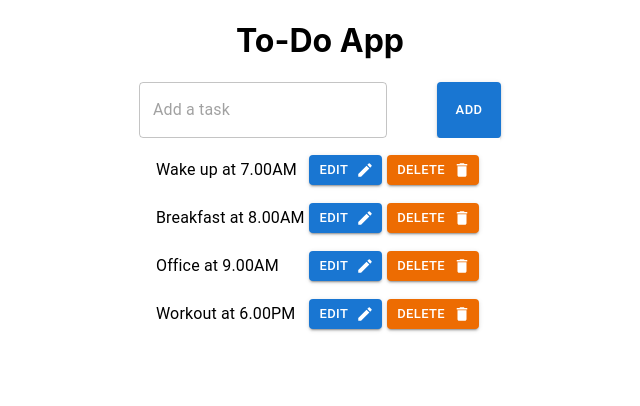
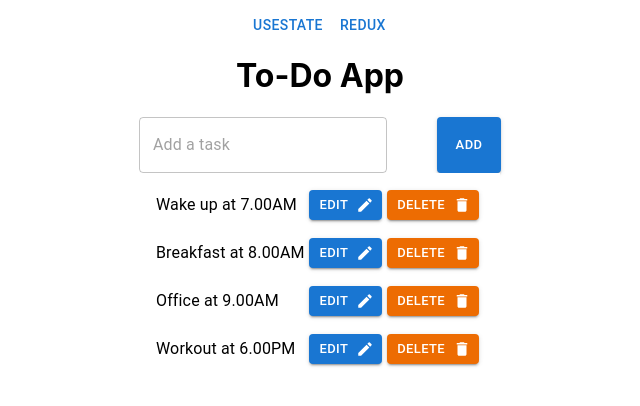
Before and after one commit to sp2728/test-app, a React (Create React App) app: page / in a window 1280 px wide. Shown: the top 406 px of the page, without its empty margins (320-960 px from the left). Built offline with nearby package versions, Linux system fonts and the light colour scheme.

Commit message:
added buttons for usestate and redux

```diff
--- a/src/App.js
+++ b/src/App.js
@@ -1,10 +1,26 @@
+import { Button } from "@mui/material";
 import "./App.css";
 import Todo from "./todo";
+import React from "react";
 
 function App() {
   return (
     <div>
-      <h1 style={{ textAlign: "center" }}> To-Do App</h1>
+      <div
+        style={{
+          display: "grid",
+          gridTemplateRows: "20px auto",
+          alignItems: "center",
+          justifyItems: "center",
+          marginTop: "15px",
+        }}
+      >
+        <div>
+          <Button>useState</Button>
+          <Button>redux</Button>
+        </div>
+        <h1 style={{ textAlign: "center" }}> To-Do App</h1>
+      </div>
       <div style={{ textAlign: "center" }}>
         <Todo />
       </div>
--- a/src/todo.js
+++ b/src/todo.js
@@ -31,7 +31,6 @@ const Todo = () => {
 
   const handleEdit = (index) => {
     //TODO: set the index
-
     setEditStatus(true);
     setIndexValue(index);
   };
```
